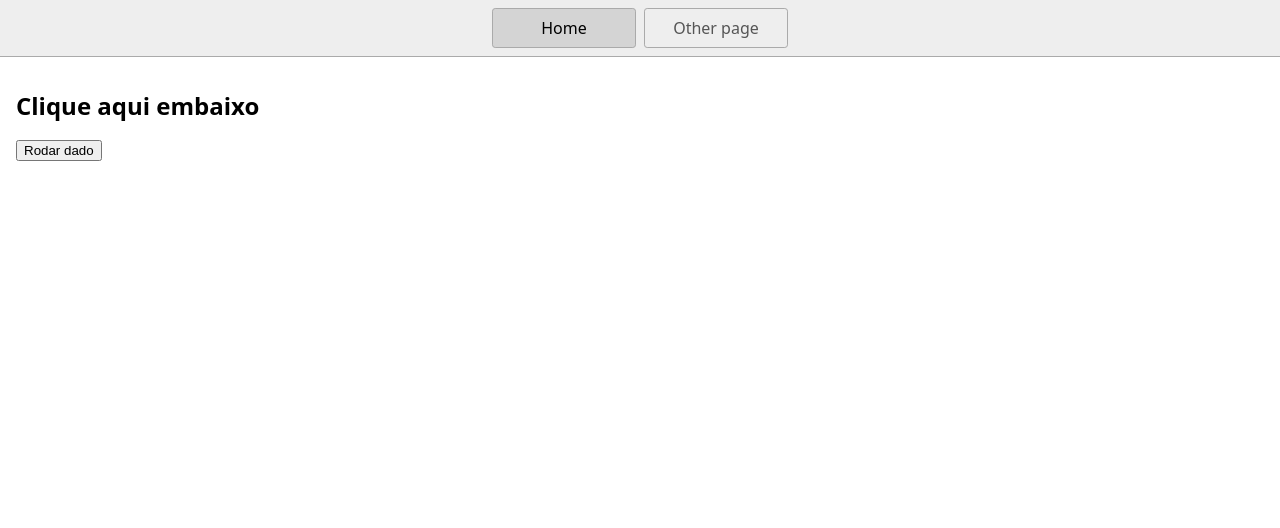
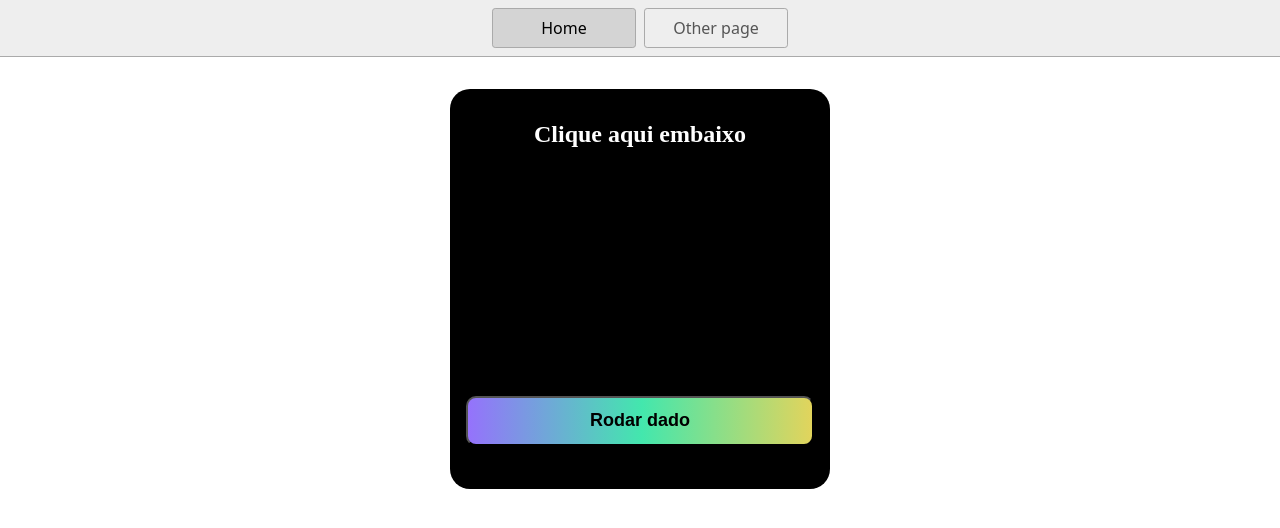
Before and after one commit to brennofreitas1/Site-de-Jogo-de-Dado, a plain HTML site: page index.html in a window 1280 px wide. Drawn offline with Linux system fonts and the light colour scheme.

Commit message:
1 binaries uploaded

```diff
--- a/index.html
+++ b/index.html
@@ -12,9 +12,11 @@
       <a href="/" aria-current="page">Home</a>
       <a href="/page2.html">Other page</a>
     </nav>
-    <main>
-      <h1 id="chamar" >Clique aqui embaixo</h1>
-      <button id="teclar">Rodar dado</button>
-    </main>
+    <div>
+      <main class="bloco">
+        <h1 id="chamar" class="titulo" >Clique aqui embaixo</h1>
+        <button id="teclar" class="but">Rodar dado</button>
+     </main>
+    </div>
   </body>
 </html>
--- a/script.js
+++ b/script.js
@@ -2,12 +2,8 @@ const Buttom = document.getElementById('teclar');
 const chamar = document.getElementById('chamar');
 
 const btRodarDado = () => {
+  let img = []
   const dado = Math.floor(Math.random() * 6) + 1;
   chamar.innerHTML = dado;
 };
 Buttom.onclick = btRodarDado;
-
-if (dado = 1){
-   dado. innerHTML = <img src=".png" alt=""/>
-}
-//Brenno Henrique Freitas Barbosa
--- a/styles.css
+++ b/styles.css
@@ -40,6 +40,33 @@ main {
   padding: 1rem;
 }
 
+.bloco{
+  border: 20%;
+  background-color: rgb(0, 0, 0);
+  max-width: 380px;
+  height: 400px;
+  width: 90%;
+  margin: 32px auto;
+  display: grid;
+  gap: 24px;
+  border-radius: 20px;
+  font-family: 'Times New Roman', Times, serif;
+}
+
+.titulo{
+  color: white;
+  text-align: center;
+}
+
+.but{
+  border-radius: 10px;
+  height: 50px;
+  margin-top: 180px;
+  background-image: linear-gradient(90deg, #9572FC 0%, #43E7AD 50.52%, #E2D45C 100%);
+  font-size: large;
+  font-weight: bold;
+}
+
 h1 {
   font-weight: bold;
   font-size: 1.5rem;
```
Also changed, not shown: kisspng-clip-art-openclipart-christmas-designs-number-free-free-individual-work-cliparts-download-free-clip-5b7c0f1acf6e47.0864733415348569868496.png (added).
